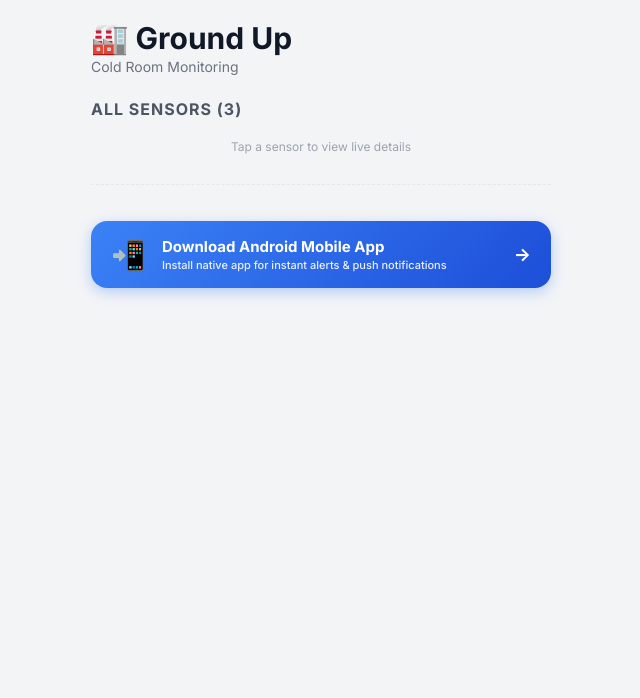
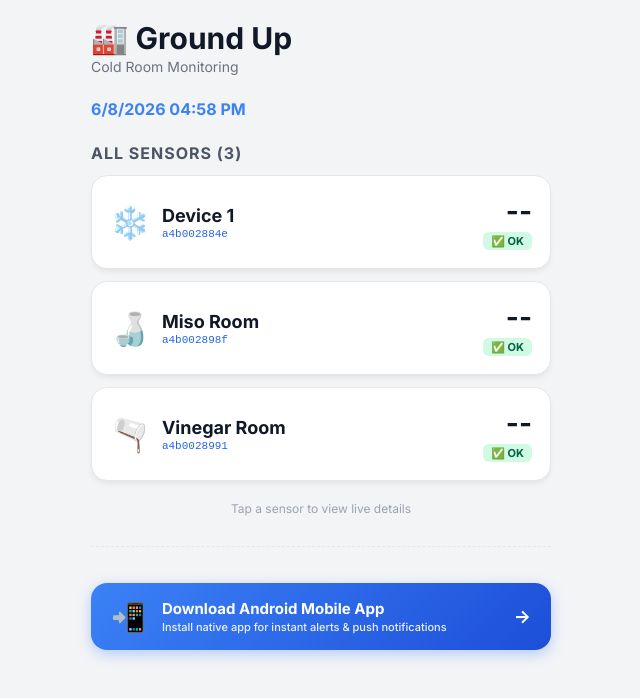
Before and after one commit to jaypateljp02/GUmonitoring1, a plain HTML site: page web/index.html in a window 1280 px wide. Shown: the whole page, without its empty margins (319-959 px from the left). Drawn offline with nearby package versions, Linux system fonts and the light colour scheme; no server answers.

Commit message:
fix: restore pollList function declaration

```diff
--- a/web/index.html
+++ b/web/index.html
@@ -296,6 +296,7 @@
     document.getElementById('sensorList').innerHTML = DEVICES.map(buildSensorCard).join('');
 
     // Poll list view
+    async function pollList() {
       // Update live clock
       const now = new Date();
       document.getElementById('liveClock').textContent = now.toLocaleDateString() + ' ' + now.toLocaleTimeString([], {hour: '2-digit', minute:'2-digit'});
```
